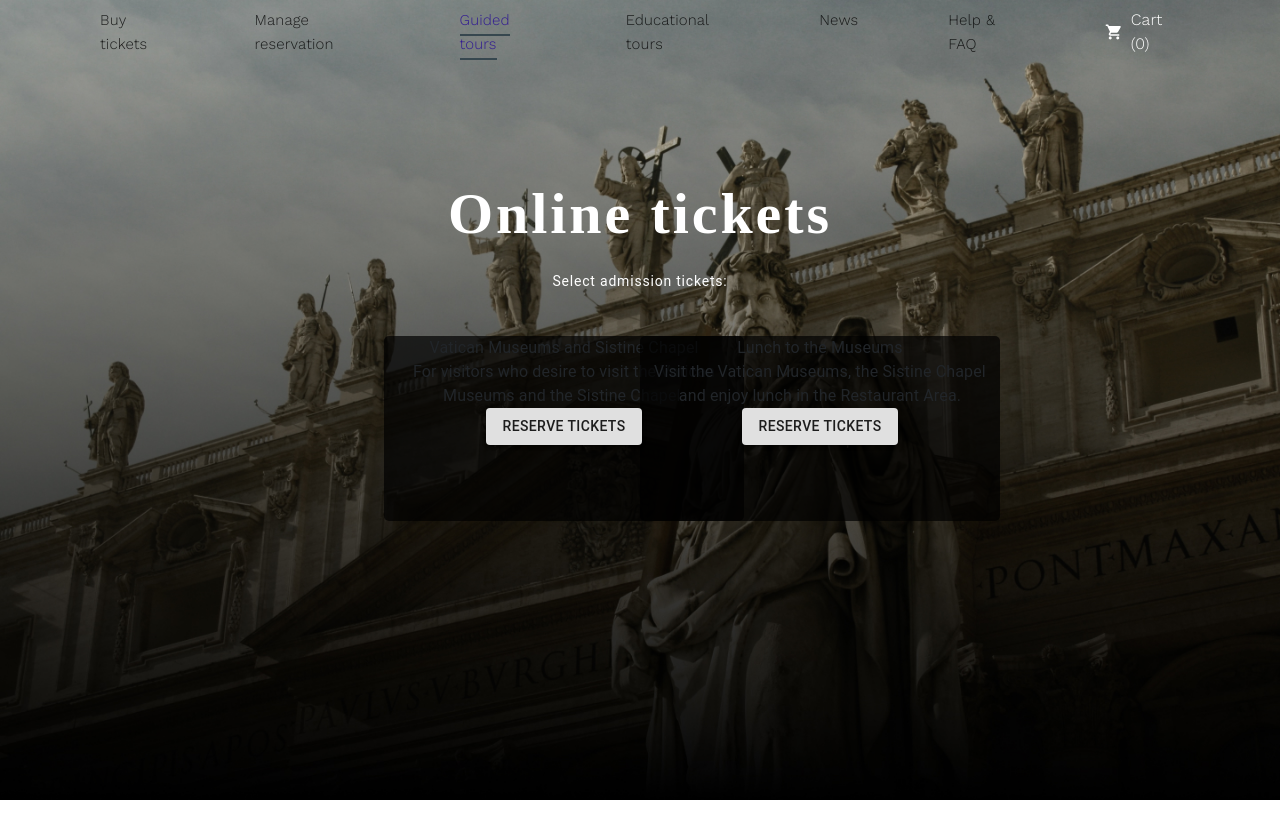
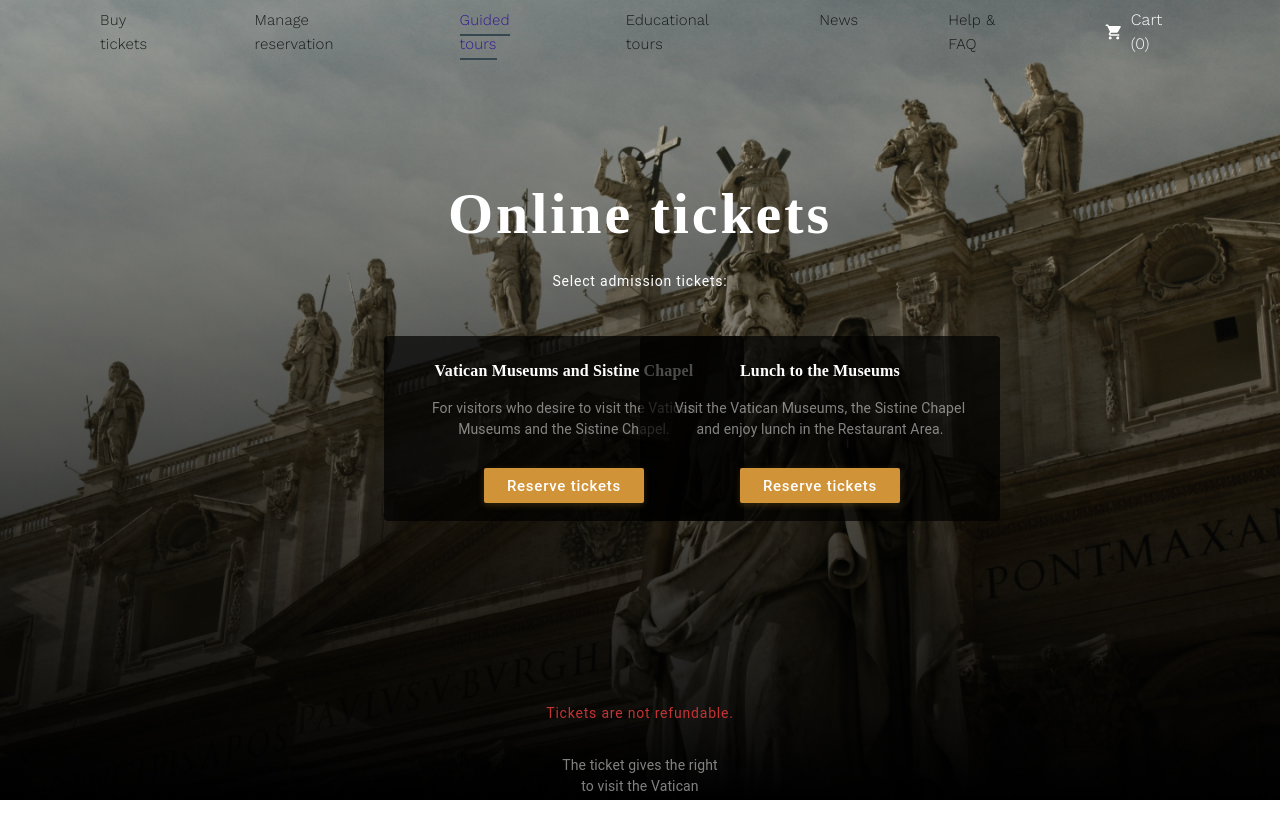
Before and after one commit to shpaksasha/The-Creation-of-Adam, a React (Create React App) app: page /tickets in a window 1280 px wide. Shown: the top 838 px of the page. Before the commit the page ends 800 px from the top, so only its background shows below. Built offline with nearby package versions, Linux system fonts and the light colour scheme.

Commit message:
add new page tours classes root changes

```diff
--- a/src/App.js
+++ b/src/App.js
@@ -4,8 +4,7 @@
 import {Route} from 'react-router-dom';
 import Manage from './pages/Manage/manage';
 import Tickets from './pages/Tickets/tickets';
-
-
+import Tours from './pages/Tours/tours';
 
 
 const App = () => {
@@ -15,6 +14,7 @@
             <Route exact path='/' component={Home}/>
             <Route exact path='/manage' component={Manage}/>
             <Route exact path='/tickets' component={Tickets}/>
+            <Route exact path='/tours' component={Tours}/>
         </Fragment>
     );
 }
--- a/src/pages/Header/header.js
+++ b/src/pages/Header/header.js
@@ -25,7 +25,7 @@
                 </NavLink>
             </Typography>
             <Typography className={classes.title}>
-                <NavLink className={classes.link} activeClassName={classes.linkActive} to='/educational'>
+                <NavLink className={classes.link} activeClassName={classes.linkActive} to='/tours'>
                     Educational tours
                 </NavLink>
             </Typography>
--- a/src/pages/Home/home.styles.js
+++ b/src/pages/Home/home.styles.js
@@ -12,6 +12,5 @@
         height: '100vh',
         margin: 0,
         padding: 0,
-        position: 'relative',
     },
 }))
--- a/src/pages/Manage/manage.js
+++ b/src/pages/Manage/manage.js
@@ -10,11 +10,11 @@
         backgroundImage: `url('${diva}')`,
         backgroundPosition: 'center',
         backgroundSize: 'cover',
+        backgroundOrigin: 'border-box',
         width: '100%',
         height: '100vh',
         margin: 0,
         padding: 0,
-        position: 'relative',
         // '&:after': {
         //     content: '',
         //     backgroundColor: 'rgba(0, 0, 0, 0.6)',
--- a/src/pages/Tickets/tickets.js
+++ b/src/pages/Tickets/tickets.js
@@ -16,7 +16,6 @@
         height: '100vh',
         margin: 0,
         padding: 0,
-        position: 'relative',
     },
     block: {
         marginTop: '170px',
@@ -46,13 +45,66 @@
         marginTop: '45px',
     },
     card: {
-        borderRadius: '5px',
+        borderRadius: '4px',
         background: 'rgba(0, 0, 0, 0.7)',
         width: '360px',
         height: '185px',
         display: 'inline-block',
     },
-
+title: {
+paddingTop: '24px',
+    paddingBottom: '16px',
+    fontFamily: 'Medium italic',
+    fontSize: '16px',
+    lineHeight: '22px',
+    color: '#ffffff',
+    fontWeight: 600,
+},
+    description: {
+        padding: '0rem 2rem',
+        fontFamily: 'Medium 300 italic',
+        fontSize: '14px',
+        lineHeight: '21px',
+        color: 'rgba(255, 255, 255, 0.5)',
+    },
+    button: {
+        fontFamily: 'Regular 400',
+        width: '160px',
+        height: '35px',
+        background: '#D09338',
+        borderRadius: '2px',
+        boxShadow: '0px 2px 6px rgba(111, 81, 24, 0.45)',
+        fontSize: '15px',
+        lineHeight: '22px',
+        letterSpacing: '0.05em',
+        color: '#ffffff',
+        textTransform: 'none',
+        marginTop: '28px',
+        '&:hover': {
+            background: '#ff8c00'
+        }
+    },
+    notTickets: {
+        marginBottom: '32px',
+        fontFamily: 'Regular 400 italic',
+        fontSize: '14px',
+        lineHeight: '19px',
+        letterSpacing: '0.05rem',
+        fontWeight: 'normal',
+        color: '#C43333',
+    },
+    botDescription: {
+        padding: '0rem 35rem',
+        display: 'inline-block',
+        fontFamily: 'Medium 300 italic',
+        fontSize: '14px',
+        lineHeight: '21px',
+        color: 'rgba(255, 255, 255, 0.5)',
+    },
+    block3: {
+        marginTop: '183px',
+        textAlign: 'center'
+    }
 }))
 
 
@@ -69,24 +121,28 @@
                     <Grid container md={12} className={classes.blockTickets}>
                         <Grid item md={6} >
                             <div className={classes.card}>
-                            <Typography>Vatican Museums and Sistine Chapel</Typography>
-                            <Typography>For visitors who desire to visit
+                            <Typography className={classes.title}>Vatican Museums and Sistine Chapel</Typography>
+                            <Typography className={classes.description}>For visitors who desire to visit
                                 the Vatican Museums and the Sistine Chapel.</Typography>
-                            <Button variant='contained'>
+                            <Button variant='contained' className={classes.button}>
                                 Reserve tickets
                             </Button>
                             </div>
                         </Grid>
                         <Grid item md={6}>
                             <div className={classes.card}>
-                            <Typography>Lunch to the Museums</Typography>
-                            <Typography>Visit the Vatican Museums, the Sistine Chapel and enjoy lunch in the Restaurant Area.</Typography>
-                            <Button variant='contained'>
+                            <Typography className={classes.title}>Lunch to the Museums</Typography>
+                            <Typography className={classes.description}>Visit the Vatican Museums, the Sistine Chapel and enjoy lunch in the Restaurant Area.</Typography>
+                            <Button variant='contained' className={classes.button}>
                                 Reserve tickets
                             </Button>
                             </div>
                         </Grid>
                     </Grid>
+                </Grid>
+                <Grid item md={12} className={classes.block3}>
+                    <Typography className={classes.notTickets}>Tickets are not refundable.</Typography>
+                    <Typography className={classes.botDescription}>The ticket gives the right to visit the Vatican Museums and the Sistine Chapel and is valid for the day of issue. Tickets may be reserved (with a maximum of 10) up to 60 days before the date of the intended visit.</Typography>
                 </Grid>
             </Grid>
         </div>
--- /dev/null
+++ b/src/pages/Tours/tours.js
@@ -0,0 +1,27 @@
+import React from 'react';
+import {makeStyles} from '@material-ui/core/styles';
+import tours from '../../background/tours.jpg';
+
+const useStyles = makeStyles(theme =>({
+    root: {
+        backgroundImage: `url('${tours}')`,
+        backgroundPosition: 'bottom',
+        backgroundSize: 'cover',
+        backgroundRepeat: 'no-repeat',
+        width: '100%',
+        height: '100vh',
+        margin: 0,
+        padding: 0,
+    },
+}))
+
+const Tours = () => {
+    const classes = useStyles();
+    return(
+        <div className={classes.root}>
+
+        </div>
+    )
+}
+
+export default Tours;
```
Also changed, not shown: src/background/tours.jpg (added).
